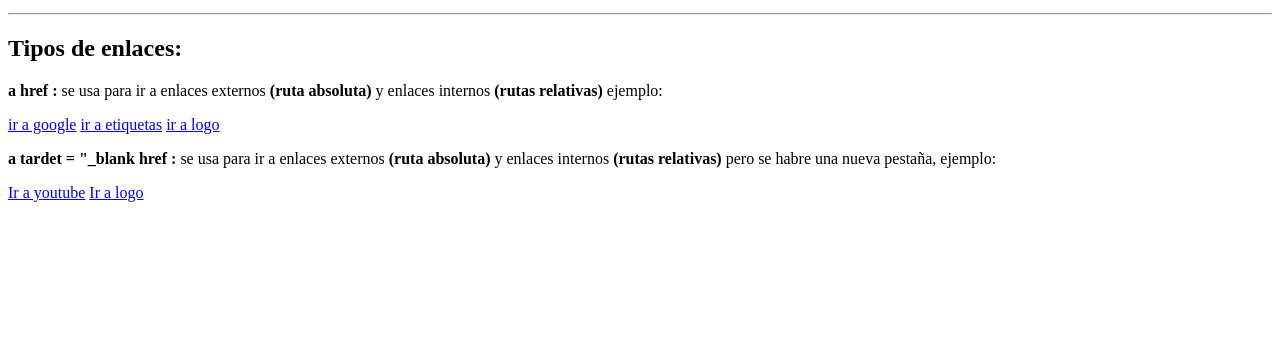
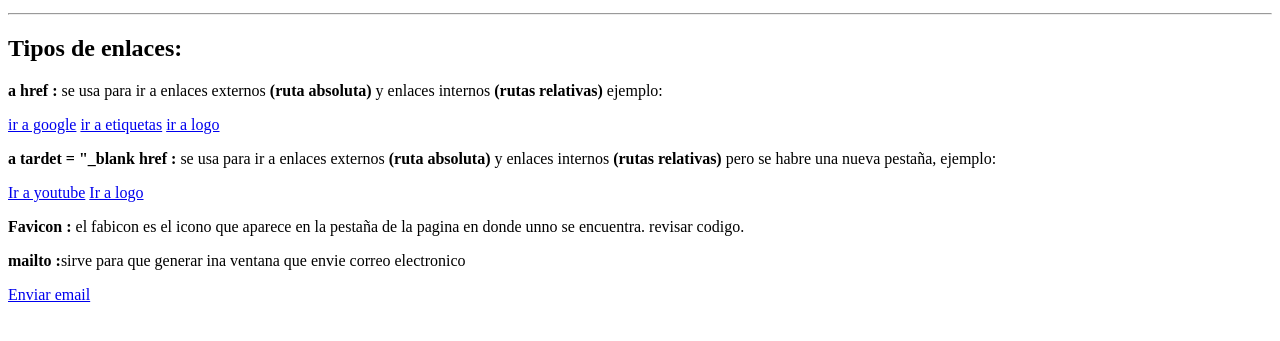
Before and after one commit to fritz652/curso_html, a website: page src/3_enlaces.html in a window 1280 px wide. Shown: the part 119-460 px from the top of the page. Drawn offline with Linux system fonts and the light colour scheme.

Commit message:
3_enlaces.html segunda parte

```diff
--- a/src/3_enlaces.html
+++ b/src/3_enlaces.html
@@ -6,6 +6,9 @@
     <meta http-equiv="X-UA-Compatible" content="IE=edge">
     <meta name="viewport" content="width=device-width, initial-scale=1.0">
     <title>Document</title>
+    <link rel="shortcut icon" type="imagen/x-icon" href="imagenes/favicon.png">
+
+</head>
         <h1>ENLACES</h1>
             <p>Son aquellos textos de color azul como el famoso hacer clip aqui que por lo general
             aparecen subrrallados, estos enalces te van a llevar a otra pagina web ya sea externa
@@ -19,11 +22,11 @@
         <p><b> a tardet = "_blank href : </b>se usa para ir a enlaces externos <b>(ruta absoluta)</b> y enlaces internos <b>(rutas relativas)</b> pero se habre una nueva pestaña, ejemplo:</p>
         <a target="_blank" href="https://www.youtube.com/watch?v=RdnS55MbdY4&list=PLhSj3UTs2_yVHt2DgHky_MzzRC58UHE4z&index=3">Ir a youtube</a>
         <a target="_blank" href = "imagenes/logo.png">Ir a logo</a>  <br>
+        <p><b>Favicon :</b> el fabicon es el icono que aparece en la pestaña de la pagina
+        en donde unno se encuentra. revisar codigo.</p>
+        <p><b>mailto :</b>sirve para que generar ina ventana que envie correo electronico</p>
+        <a href="mailto:ejemplo@ejemplo.com" title="Enviar correo a Juan Perez">Enviar email</a>
 
-
-
-
-</head>
 <body>
 
 </body>
```
Also changed, not shown: src/imagenes/codigo_favicon.JPG (added), src/imagenes/ejmeplo_favicon.JPG (added). Lines whose indentation alone changed are shown as unchanged.
